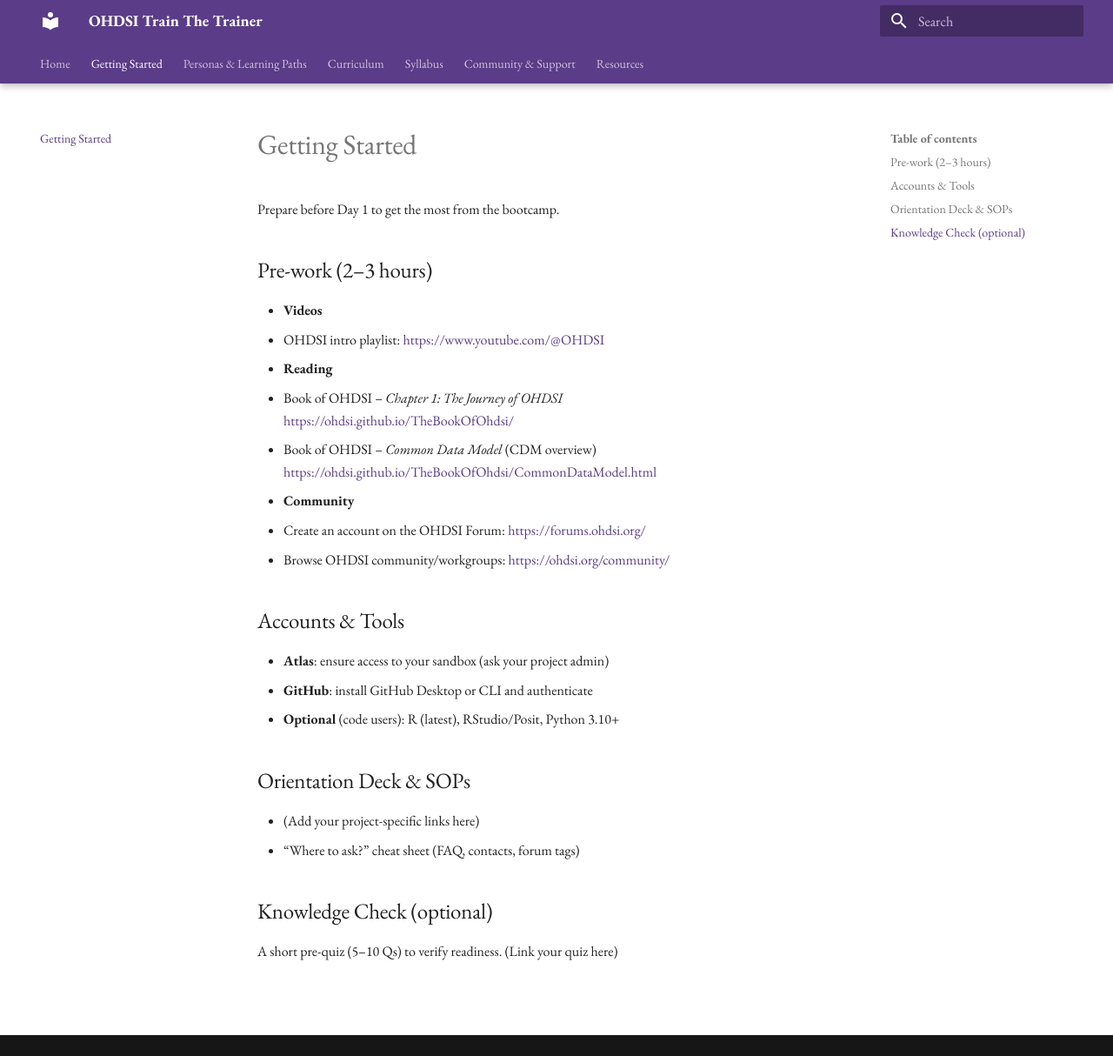
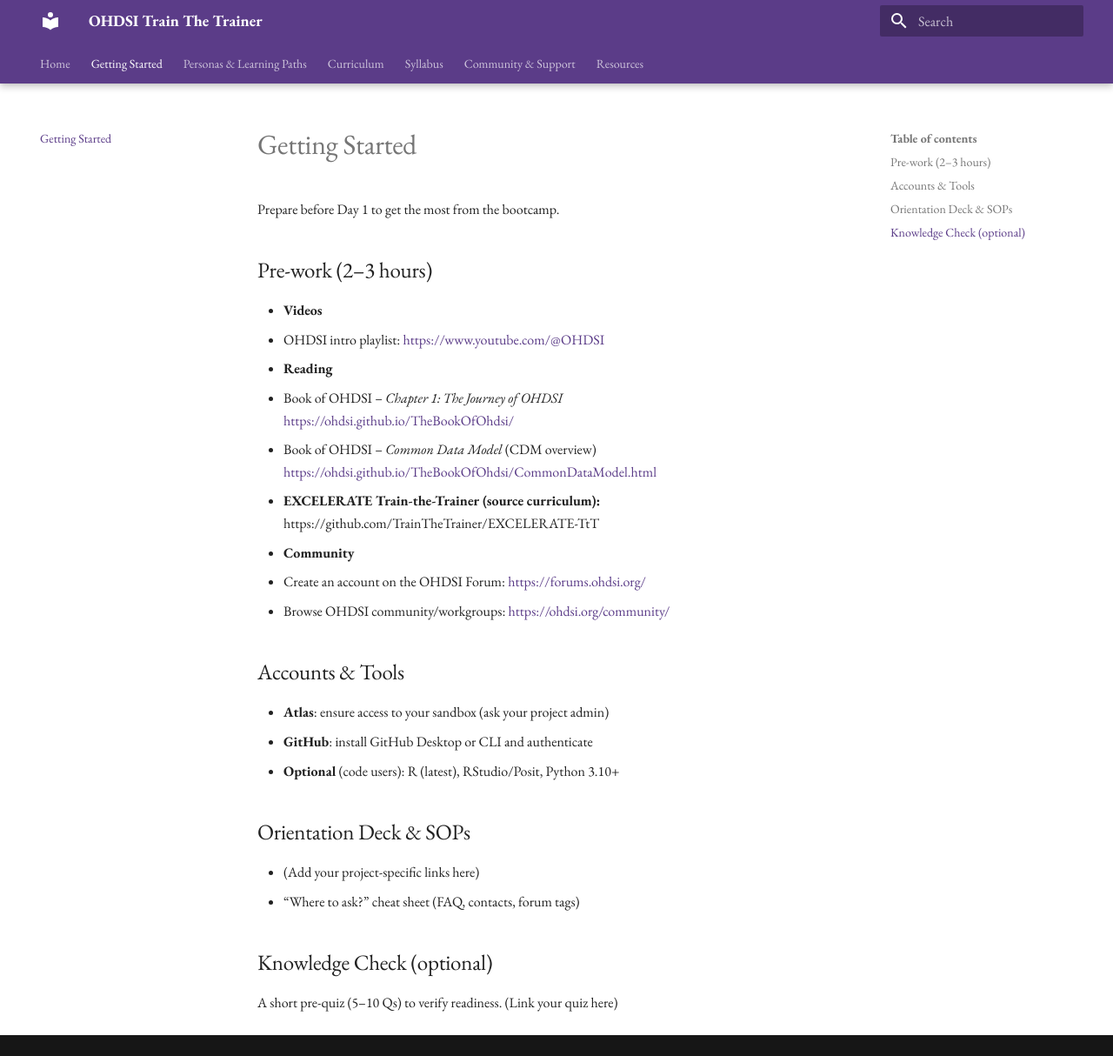
Before and after one commit to BoyceLab/OHDSITrainTheTrainer-EPILEPSY, an MkDocs documentation site: the page built from docs/getting-started.md, in a window 1280 px wide and 1214 px high. Shown: the whole window at 87% size. Built offline with MkDocs 1.6.1 and Material for MkDocs 9.7.7, drawn with Linux system fonts in a browser that asks for light colours.

Commit message:
Update getting-started.md

```diff
--- a/docs/getting-started.md
+++ b/docs/getting-started.md
@@ -11,6 +11,9 @@
     <https://ohdsi.github.io/TheBookOfOhdsi/>
   - Book of OHDSI – *Common Data Model* (CDM overview)
     <https://ohdsi.github.io/TheBookOfOhdsi/CommonDataModel.html>
+ - **EXCELERATE Train-the-Trainer (source curriculum):**
+  https://github.com/TrainTheTrainer/EXCELERATE-TtT
+
 - **Community**
   - Create an account on the OHDSI Forum: <https://forums.ohdsi.org/>
   - Browse OHDSI community/workgroups: <https://ohdsi.org/community/>
```
